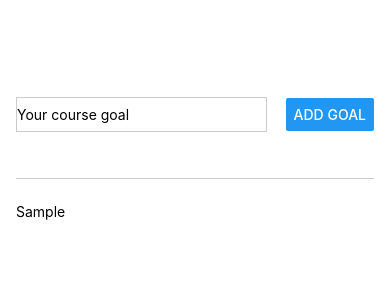
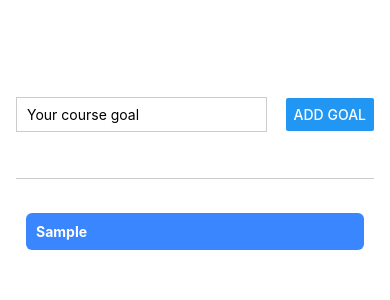
Before and after one commit to KovacFilip/react_native_course, a React Native app in the folder GoalsApp/: screen / in a window 390 px wide. Both pictures are taken after typing "Sample" into the empty fields and a click on the button "ADD GOAL". Shown: the top 300 px of the page. Built offline with nearby package versions, Linux system fonts and the light colour scheme.

Commit message:
Made goals scrollable

```diff
--- a/GoalsApp/App.js
+++ b/GoalsApp/App.js
@@ -1,5 +1,12 @@
 import { useState } from "react";
-import { Button, StyleSheet, Text, TextInput, View } from "react-native";
+import {
+    Button,
+    FlatList,
+    StyleSheet,
+    Text,
+    TextInput,
+    View,
+} from "react-native";
 
 export default function App() {
     const [enteredGoalText, setEnteredGoalText] = useState("");
@@ -14,10 +21,6 @@ export default function App() {
         setEnteredGoalText("");
     };
 
-    const goalsObjects = listOfGoals.map((goal, index) => (
-        <Text key={index}>{goal}</Text>
-    ));
-
     return (
         <View style={styles.appContainer}>
             <View style={styles.inputContainer}>
@@ -30,11 +33,14 @@ export default function App() {
                 <Button title="Add goal" onPress={addGoalHandler} />
             </View>
             <View style={styles.goalsContainer}>
-                {listOfGoals.length === 0 ? (
-                    <Text>List of goals...</Text>
-                ) : (
-                    goalsObjects
-                )}
+                <FlatList
+                    data={listOfGoals}
+                    renderItem={(itemData) => (
+                        <View key={itemData.index} style={styles.goal}>
+                            <Text style={styles.goalText}>{itemData.item}</Text>
+                        </View>
+                    )}
+                ></FlatList>
             </View>
         </View>
     );
@@ -61,8 +67,21 @@ const styles = StyleSheet.create({
         width: "70%",
         marginRight: 8,
         height: 35,
+        paddingLeft: 10,
     },
     goalsContainer: {
         flex: 5,
+        justifyContent: "flex-start",
+        alignItems: "stretch",
+    },
+    goal: {
+        margin: 10,
+        padding: 10,
+        backgroundColor: "#3A86FF",
+        borderRadius: 6,
+    },
+    goalText: {
+        color: "white",
+        fontWeight: "bold",
     },
 });
```
